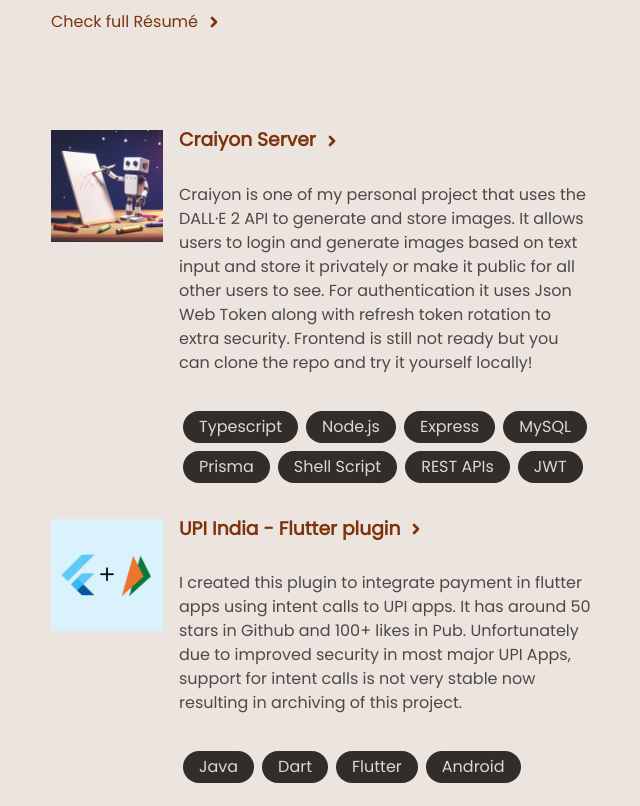
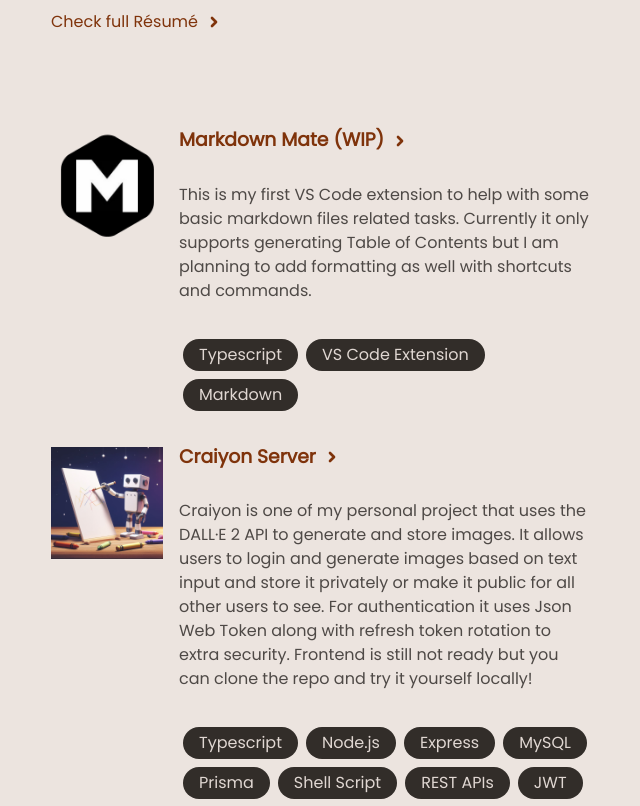
Before and after one commit to azhar1038/azhar1038.github.io, an Astro site: page / in a window 1280 px wide. Shown: the part 1880-2686 px from the top of the page, without its empty margins (593-1233 px from the left). Built offline with nearby package versions, Linux system fonts and the light colour scheme; Astro itself is replaced by a stand-in of ours.

Commit message:
Added markdown mate to project list

```diff
--- /dev/null
+++ b/src/content/projects/markdown-mate.md
@@ -0,0 +1,11 @@
+---
+title: Markdown Mate (WIP)
+url: https://marketplace.visualstudio.com/items?itemName=azhar.markdown-mate
+lastUpdated: "2023-12-16"
+tags: ["Typescript", "VS Code Extension", "Markdown"]
+---
+
+This is my first VS Code extension to help with some basic markdown
+files related tasks. Currently it only supports generating Table of
+Contents but I am planning to add formatting as well with shortcuts
+and commands.
--- a/src/pages/index.astro
+++ b/src/pages/index.astro
@@ -9,6 +9,7 @@ import AnimatedLink from "../components/AnimatedLink.astro";
 import craiyon from "../assets/images/craiyon-server.jpg";
 import upiIndia from "../assets/images/upi-india.png";
 import ccm from "../assets/images/ccm.png";
+import markdownMate from "../assets/images/markdown-mate.png";
 ---
 
 <IndexLayout title="Md Azharuddin">
@@ -136,6 +137,19 @@ import ccm from "../assets/images/ccm.png";
     </StickySection>
     <StickySection sectionTitle="Projects" id="projects">
       <ProjectCard
+        name="Markdown Mate (WIP)"
+        image={markdownMate}
+        link="https://marketplace.visualstudio.com/items?itemName=azhar.markdown-mate"
+        skills={["Typescript", "VS Code Extension", "Markdown"]}
+      >
+        <p>
+          This is my first VS Code extension to help with some basic markdown
+          files related tasks. Currently it only supports generating Table of
+          Contents but I am planning to add formatting as well with shortcuts
+          and commands.
+        </p>
+      </ProjectCard>
+      <ProjectCard
         name="Craiyon Server"
         image={craiyon}
         link="https://github.com/azhar1038/craiyon-server-express"
```
Also changed, not shown: src/assets/images/markdown-mate.png (added).
